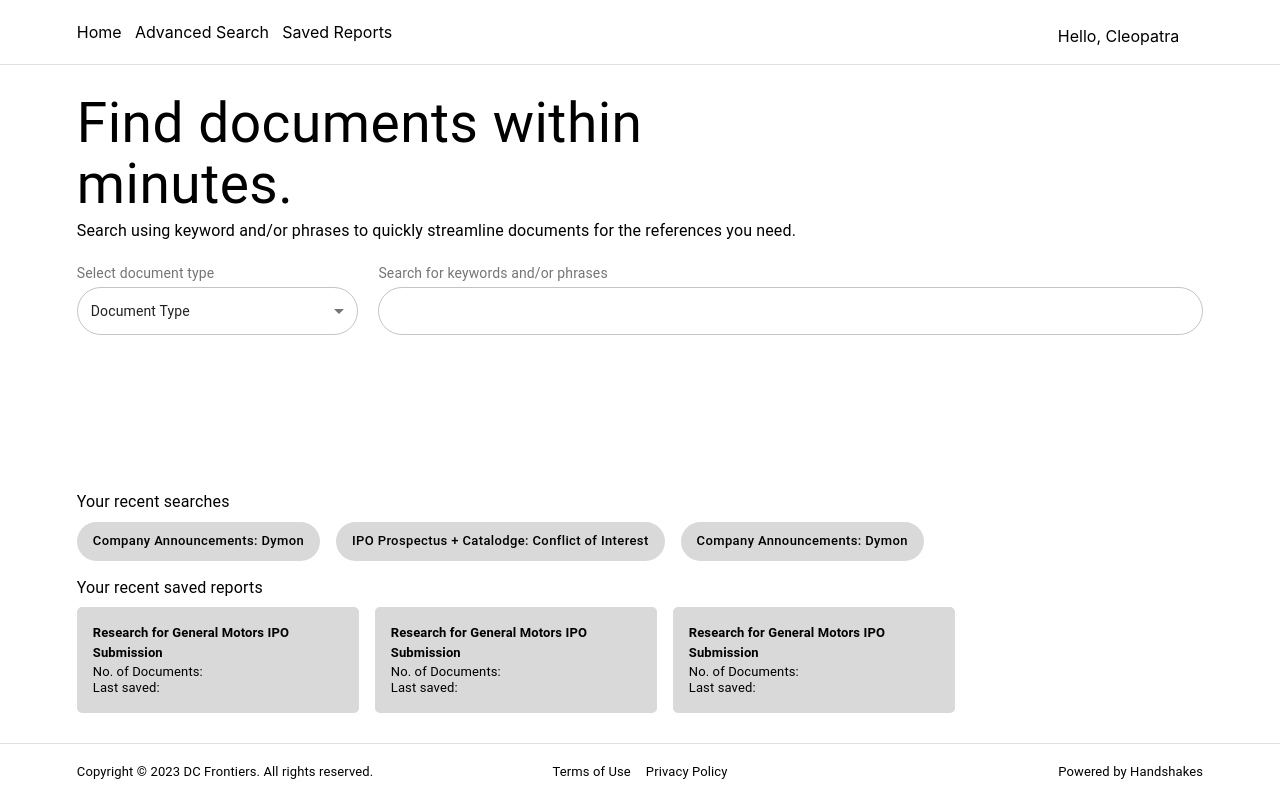
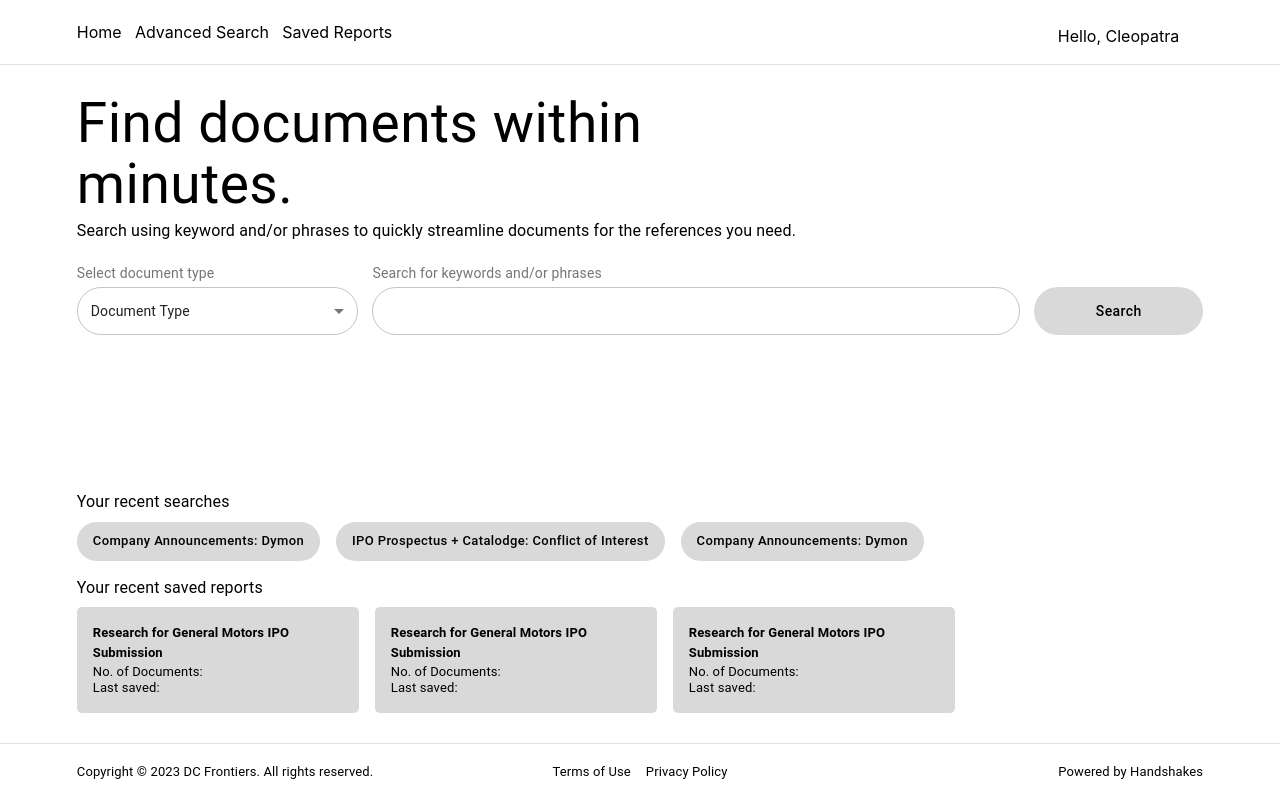
Before and after one commit to treemanw1/Capstone-Project-Financial-Document-Insight-Agent, a React (Create React App) app: page / in a window 1280 px wide. Built offline with nearby package versions, Linux system fonts and the light colour scheme.

Commit message:
- Navigation between pages - minor style changes

```diff
--- a/src/components/RoundButton.js
+++ b/src/components/RoundButton.js
@@ -1,7 +1,7 @@
 import React from "react";
 import { Box, Button } from "@mui/material";
 
-const RoundButton = ({ props, handleClick = () => console.log("click") }) => {
+const RoundButton = ({ props, onClick = () => console.log("click") }) => {
 	// props:
 	// { text, height, width, fontSize }
 	// handleClick
@@ -23,7 +23,7 @@ const RoundButton = ({ props, handleClick = () => console.log("click") }) => {
 					color: "white",
 				},
 			}}
-			onClick={handleClick}
+			onClick={onClick}
 		>
 			{props.text}
 		</Button>
--- a/src/modals/PDFViewerModal.js
+++ b/src/modals/PDFViewerModal.js
@@ -241,11 +241,11 @@ const PDFViewerModal = ({ props }) => {
 						>
 							<RoundButton
 								props={{ text: "Cancel" }}
-								handleClick={props.handleClose}
+								onClick={props.handleClose}
 							/>
 							<RoundButton
 								props={{ text: "Confirm Review" }}
-								handleClick={props.handleClose}
+								onClick={props.handleClose}
 							/>
 						</Box>
 					</Box>
--- a/src/pages/AdvancedSearch.js
+++ b/src/pages/AdvancedSearch.js
@@ -8,6 +8,7 @@ import { Box, Divider, Typography, Button } from "@mui/material";
 import { globalStyles } from "../GlobalStyles";
 import SearchField from "../components/SearchField";
 import DateDropdown from "../components/DateDropdown";
+import { useNavigate } from "react-router-dom";
 
 const styles = {
 	fontSize: "1.5vh",
@@ -18,6 +19,8 @@ const styles = {
 export const AdvancedSearch = () => {
 	const [startDate, setStartDate] = useState(null);
 	const [endDate, setEndDate] = useState(null);
+
+	const navigate = useNavigate();
 
 	return (
 		<Box
@@ -227,6 +230,9 @@ export const AdvancedSearch = () => {
 						width: "30vh",
 						fontSize: "2vh",
 					}}
+					onClick={() => {
+						navigate("/results-page");
+					}}
 				/>
 			</Box>
 			<Box sx={{ height: "5vh", background: "" }} />
--- a/src/pages/Home.js
+++ b/src/pages/Home.js
@@ -7,8 +7,11 @@ import ReportButton from "../components/ReportButton";
 import { Box, Divider, Typography, TextField } from "@mui/material";
 import SearchField from "../components/SearchField";
 import { globalStyles } from "../GlobalStyles";
+import { useNavigate } from "react-router-dom";
 
 export const Home = () => {
+	const navigate = useNavigate();
+
 	return (
 		<Box
 			sx={{
@@ -59,6 +62,8 @@ export const Home = () => {
 							display: "flex",
 							mt: "20px",
 							// backgroundColor: "pink",
+							alignItems: "flex-end",
+							justifyContent: "space-between",
 						}}
 					>
 						<RoundedDropdown
@@ -69,24 +74,22 @@ export const Home = () => {
 							height="9vh"
 							fontSize="1.75vh"
 						/>
-						<Divider sx={{ width: 0, ml: "20px" }} />
-						<Box
-							sx={{
-								display: "flex",
-								flexDirection: "column",
-								justifyContent: "space-between",
-								backgroundColor: "",
-								flex: 1,
-							}}
-						>
 						<SearchField
 							props={{
 								title: "Search for keywords and/or phrases",
 								height: "9vh",
+								width: "57.5%",
 								fontSize: "1.75vh",
 							}}
 						/>
-						</Box>
+						<RoundButton
+							props={{
+								text: "Search",
+								height: "6vh",
+								width: "15%",
+							}}
+							onClick={() => navigate("/results-page")}
+						/>
 					</Box>
 				</Box>
 				<Box sx={{ backgroundColor: "", mb: "30px" }}>
--- a/src/pages/ResultsPage.js
+++ b/src/pages/ResultsPage.js
@@ -12,18 +12,18 @@ import PDFViewerModal from "../modals/PDFViewerModal";
 import RoundButton from "../components/RoundButton";
 
 const columns = [
-	{ field: "companyName", headerName: "Company Name", width: 250 },
-	{ field: "documentTitle", headerName: "Document Title", width: 250 },
+	{ field: "companyName", headerName: "Company Name", width: 150 },
+	{ field: "documentTitle", headerName: "Document Title", width: 200 },
 	{ field: "dateTime", headerName: "Date/Time", width: 200 },
 	{
 		field: "mostRelevantReference",
 		headerName: "Most Relevant Reference",
-		width: 600,
+		width: 520,
 	},
 	{
 		field: "totalRelevancesFound",
 		headerName: "Total Relevances Found",
-		width: 200,
+		width: 175,
 	},
 ];
 
@@ -170,7 +170,7 @@ export const ResultsPage = () => {
 							text: "Search",
 							height: "6.5vh",
 							width: "25vh",
-							fontSize: "1.75vh",
+							fontSize: "2vh",
 						}}
 					/>
 				</Box>
@@ -207,7 +207,6 @@ export const ResultsPage = () => {
 					sortingMode="server"
 					getRowHeight={() => "auto"}
 					onCellClick={(params, event, details) => {
-						console.log(selectedDocuments);
 						if (selectedDocuments.has(params.id)) {
 							const newSet = new Set([...selectedDocuments]);
 							newSet.delete(params.id);
```
Lines whose indentation alone changed are shown as unchanged.
